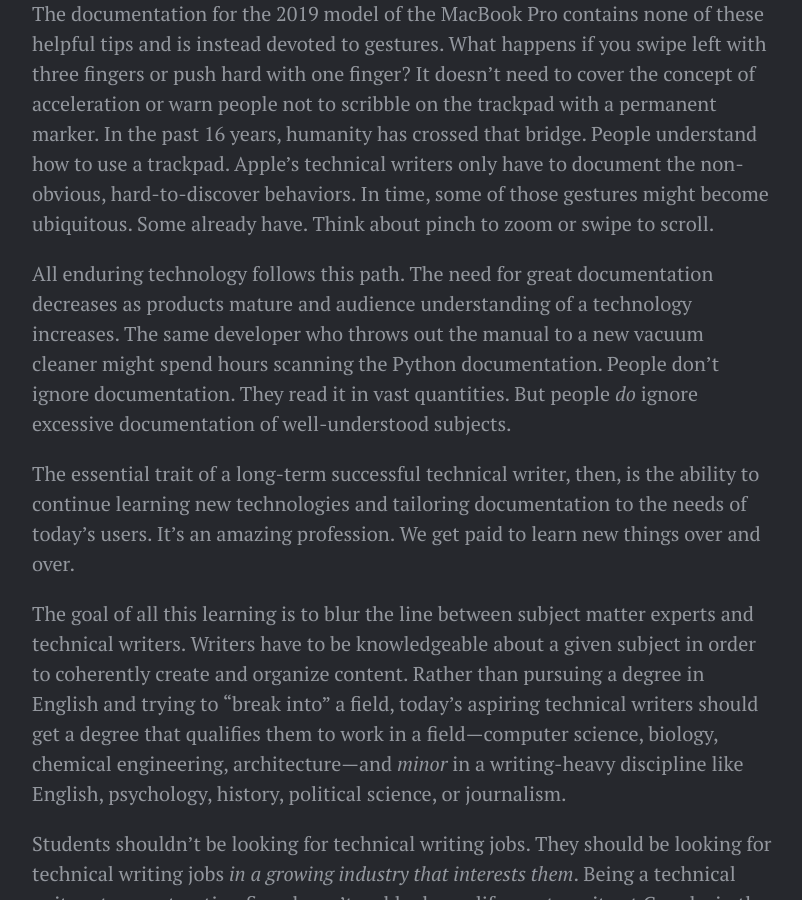
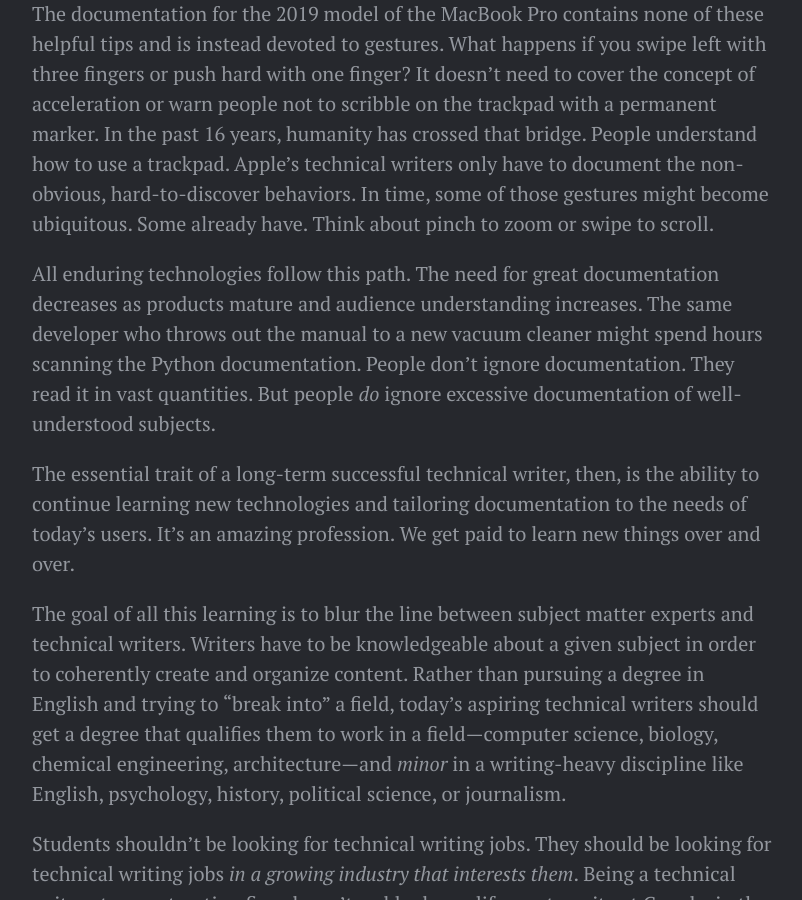
Before and after one commit to aetter/aetter.github.io, a Jekyll site: the page built from _posts/2020-01-28-ai.md, in a window 1280 px wide and 900 px high, scrolled down 924 px. Shown: the whole window, without its empty margins (238-1040 px from the left). Built offline with Jekyll 4.4.1, drawn with Linux system fonts in a browser that asks for light colours; some of the changed text lies outside the part shown.

Commit message:
Minor edit

```diff
--- a/_posts/2020-01-28-ai.md
+++ b/_posts/2020-01-28-ai.md
@@ -21,7 +21,7 @@ Despite its modernity, here is a downright archaic excerpt from the user manual
 
 The documentation for the 2019 model of the MacBook Pro contains none of these helpful tips and is instead devoted to gestures. What happens if you swipe left with three fingers or push hard with one finger? It doesn't need to cover the concept of acceleration or warn people not to scribble on the trackpad with a permanent marker. In the past 16 years, humanity has crossed that bridge. People understand how to use a trackpad. Apple's technical writers only have to document the non-obvious, hard-to-discover behaviors. In time, some of those gestures might become ubiquitous. Some already have. Think about pinch to zoom or swipe to scroll.
 
-All enduring technology follows this path. The need for great documentation decreases as products mature and audience understanding of a technology increases. The same developer who throws out the manual to a new vacuum cleaner might spend hours scanning the Python documentation. People don’t ignore documentation. They read it in vast quantities. But people *do* ignore excessive documentation of well-understood subjects.
+All enduring technologies follow this path. The need for great documentation decreases as products mature and audience understanding increases. The same developer who throws out the manual to a new vacuum cleaner might spend hours scanning the Python documentation. People don’t ignore documentation. They read it in vast quantities. But people *do* ignore excessive documentation of well-understood subjects.
 
 The essential trait of a long-term successful technical writer, then, is the ability to continue learning new technologies and tailoring documentation to the needs of today's users. It's an amazing profession. We get paid to learn new things over and over.
 
```
Also changed, not shown: other parts of _posts/2020-01-28-ai.md (+1 -1 lines).
